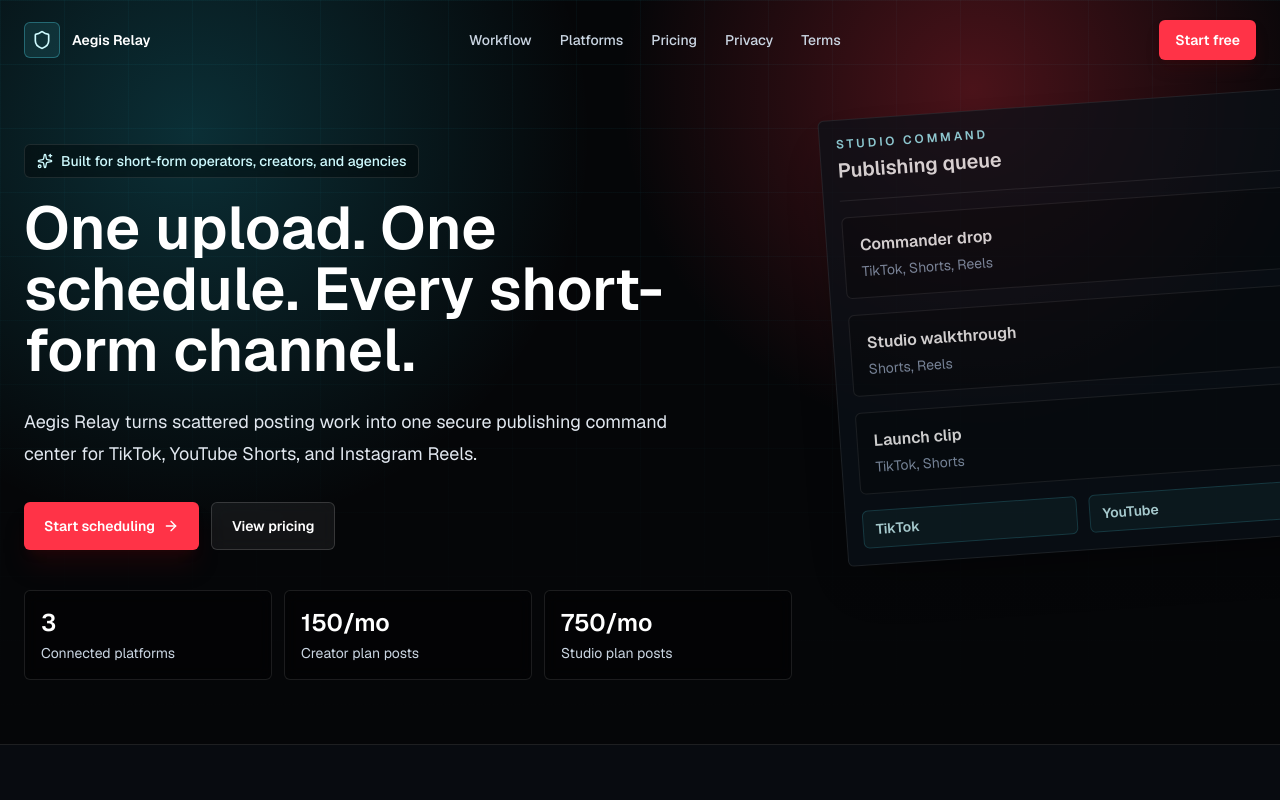
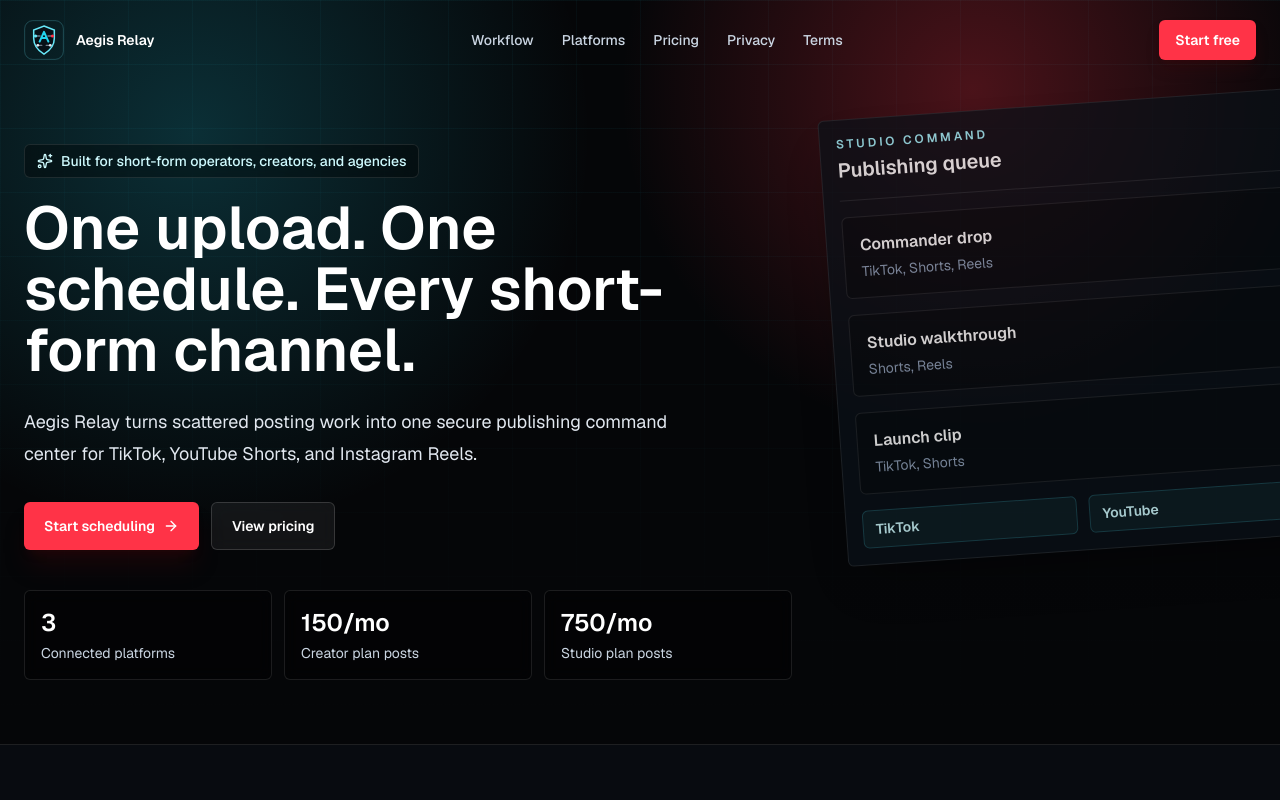
Before and after one commit to darksteel-ai/aegis-relay, a Next.js app: page / in a window 1280 px wide. Shown: the top 800 px of the page. Built offline with nearby package versions, Linux system fonts and the light colour scheme.

Commit message:
Add Aegis Relay logo mark

```diff
--- a/src/app/page.tsx
+++ b/src/app/page.tsx
@@ -8,7 +8,6 @@
   KeyRound,
   RadioTower,
   RefreshCw,
-  Shield,
   ShieldCheck,
   Sparkles,
   UploadCloud,
@@ -16,6 +15,7 @@
 } from "lucide-react";
 import Link from "next/link";
 
+import { AegisRelayLogo } from "@/components/aegis-relay-logo";
 import { pricingPlans } from "@/lib/billing/pricing";
 
 const heroStats = [
@@ -127,11 +127,8 @@
       <HeroScene />
       <header className="relative z-20">
         <nav className="mx-auto flex w-full max-w-7xl items-center justify-between px-4 py-5 sm:px-6">
-          <Link href="/" className="flex items-center gap-3 text-sm font-semibold">
-            <span className="flex h-9 w-9 items-center justify-center rounded-md border border-cyan-300/30 bg-cyan-300/10 text-cyan-100">
-              <Shield className="h-5 w-5" aria-hidden="true" />
-            </span>
-            <span>Aegis Relay</span>
+          <Link href="/" className="text-sm font-semibold">
+            <AegisRelayLogo markClassName="h-10 w-10" />
           </Link>
           <div className="hidden items-center gap-7 text-sm font-medium text-slate-300 md:flex">
             <a href="#workflow" className="hover:text-white">
@@ -568,12 +565,7 @@
     <footer className="border-t border-white/10 bg-[#080b10]">
       <div className="mx-auto flex w-full max-w-7xl flex-col gap-8 px-4 py-10 sm:px-6 lg:flex-row lg:items-start lg:justify-between">
         <div className="max-w-sm space-y-3">
-          <div className="flex items-center gap-3 text-sm font-semibold text-white">
-            <span className="flex h-8 w-8 items-center justify-center rounded-md border border-cyan-300/30 bg-cyan-300/10 text-cyan-100">
-              <Shield className="h-4 w-4" aria-hidden="true" />
-            </span>
-            Aegis Relay
-          </div>
+          <AegisRelayLogo markClassName="h-9 w-9" />
           <p className="text-sm leading-6 text-slate-400">
             Secure short-form scheduling for creators, agencies, and customer
             workspaces.
--- /dev/null
+++ b/src/components/aegis-relay-logo.tsx
@@ -0,0 +1,88 @@
+type AegisRelayLogoProps = {
+  subtitle?: string;
+  compact?: boolean;
+  markClassName?: string;
+  textClassName?: string;
+};
+
+export function AegisRelayLogo({
+  subtitle,
+  compact = false,
+  markClassName = "h-10 w-10",
+  textClassName = "",
+}: AegisRelayLogoProps) {
+  return (
+    <span className="flex items-center gap-3">
+      <AegisRelayMark className={markClassName} />
+      {!compact ? (
+        <span className={textClassName}>
+          <span className="block text-sm font-semibold leading-none text-white">
+            Aegis Relay
+          </span>
+          {subtitle ? (
+            <span className="mt-1 block text-xs font-medium leading-none text-slate-500">
+              {subtitle}
+            </span>
+          ) : null}
+        </span>
+      ) : null}
+    </span>
+  );
+}
+
+export function AegisRelayMark({ className = "h-10 w-10" }: { className?: string }) {
+  return (
+    <svg
+      aria-hidden="true"
+      className={className}
+      fill="none"
+      viewBox="0 0 64 64"
+      xmlns="http://www.w3.org/2000/svg"
+    >
+      <defs>
+        <linearGradient id="aegis-relay-shield" x1="12" x2="52" y1="6" y2="58">
+          <stop stopColor="#67E8F9" />
+          <stop offset="0.48" stopColor="#E2E8F0" />
+          <stop offset="1" stopColor="#FF3347" />
+        </linearGradient>
+        <linearGradient id="aegis-relay-core" x1="20" x2="46" y1="18" y2="46">
+          <stop stopColor="#22D3EE" />
+          <stop offset="1" stopColor="#FF3347" />
+        </linearGradient>
+      </defs>
+      <rect
+        height="62"
+        rx="13"
+        stroke="url(#aegis-relay-shield)"
+        strokeOpacity="0.36"
+        width="62"
+        x="1"
+        y="1"
+      />
+      <path
+        d="M32 9.5 48.5 16v13.4c0 11.2-6.4 18.9-16.5 25.1-10.1-6.2-16.5-13.9-16.5-25.1V16L32 9.5Z"
+        fill="#071017"
+        stroke="url(#aegis-relay-shield)"
+        strokeWidth="2.4"
+      />
+      <path
+        d="M25 34.5 32 19l7 15.5m-10.7-5.7h7.4"
+        stroke="url(#aegis-relay-core)"
+        strokeLinecap="round"
+        strokeLinejoin="round"
+        strokeWidth="3.2"
+      />
+      <path
+        d="M18.5 25.5h7.2M38.3 25.5h7.2M22 40.5h6.5M35.5 40.5H42"
+        stroke="#94A3B8"
+        strokeLinecap="round"
+        strokeOpacity="0.72"
+        strokeWidth="2.2"
+      />
+      <circle cx="18.5" cy="25.5" fill="#67E8F9" r="2.5" />
+      <circle cx="45.5" cy="25.5" fill="#FF3347" r="2.5" />
+      <circle cx="22" cy="40.5" fill="#E2E8F0" r="2.2" />
+      <circle cx="42" cy="40.5" fill="#E2E8F0" r="2.2" />
+    </svg>
+  );
+}
--- a/src/components/app-shell.tsx
+++ b/src/components/app-shell.tsx
@@ -6,9 +6,10 @@
   CreditCard,
   LayoutDashboard,
   Plug,
-  RadioTower,
   WandSparkles,
 } from "lucide-react";
+
+import { AegisRelayLogo } from "@/components/aegis-relay-logo";
 
 const navItems = [
   { href: "/dashboard", label: "Dashboard", icon: LayoutDashboard },
@@ -23,16 +24,8 @@
     <div className="min-h-screen bg-[#050608] text-slate-100">
       <div className="pointer-events-none fixed inset-0 bg-[linear-gradient(90deg,rgba(255,255,255,0.035)_1px,transparent_1px),linear-gradient(180deg,rgba(255,255,255,0.025)_1px,transparent_1px),linear-gradient(135deg,rgba(255,51,71,0.12)_0,transparent_22%,rgba(34,211,238,0.08)_52%,transparent_78%)] bg-[size:72px_72px,72px_72px,100%_100%]" />
       <aside className="fixed inset-y-0 left-0 z-20 hidden w-72 border-r border-white/10 bg-[#080a0f]/95 px-4 py-5 shadow-2xl shadow-black/50 backdrop-blur-xl md:flex md:flex-col">
-        <Link href="/dashboard" className="flex items-center gap-3 rounded-md px-2 py-2">
-          <span className="grid h-10 w-10 place-items-center rounded-md border border-red-400/35 bg-red-500/[0.14] text-red-300">
-            <RadioTower className="h-5 w-5" aria-hidden="true" />
-          </span>
-          <span>
-            <span className="block text-sm font-semibold tracking-[0.18em] text-white">
-              AEGIS
-            </span>
-            <span className="block text-xs font-medium text-slate-500">Relay Studio</span>
-          </span>
+        <Link href="/dashboard" className="rounded-md px-2 py-2">
+          <AegisRelayLogo subtitle="Relay Studio" markClassName="h-10 w-10" />
         </Link>
         <nav className="mt-8 flex flex-col gap-1">
           {navItems.map(({ href, label, icon: Icon }) => (
@@ -66,8 +59,8 @@
       </aside>
       <div className="relative z-10 md:pl-72">
         <header className="flex h-16 items-center justify-between border-b border-white/10 bg-[#090b10]/90 px-4 backdrop-blur-xl md:hidden">
-          <Link href="/dashboard" className="text-base font-semibold tracking-[0.12em]">
-            Aegis Relay
+          <Link href="/dashboard" className="text-base font-semibold">
+            <AegisRelayLogo markClassName="h-9 w-9" />
           </Link>
           <UserButton />
         </header>
```
